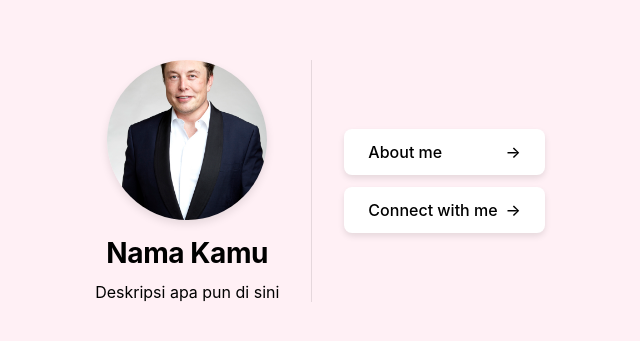
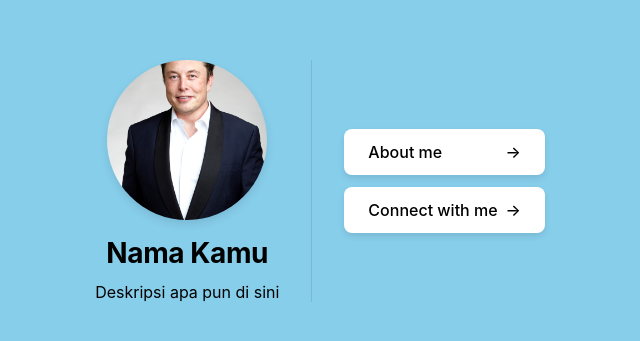
Before and after one commit to comfyte/webdev2, a React (Create React App) app: page / in a window 1280 px wide. Shown: the part 219-560 px from the top of the page, without its empty margins (320-960 px from the left). Built offline with nearby package versions, Linux system fonts and the light colour scheme; a web font is replaced by a local one.

Commit message:
Update style.css

```diff
--- a/src/styles/style.css
+++ b/src/styles/style.css
@@ -1,6 +1,6 @@
 :root {
-    --page-bg-color: lavenderblush;
-    --link-hover-color: #3689e6;
+    --page-bg-color: skyblue;
+    --link-hover-color: #FF6347;
 }
 
 .page {
```
